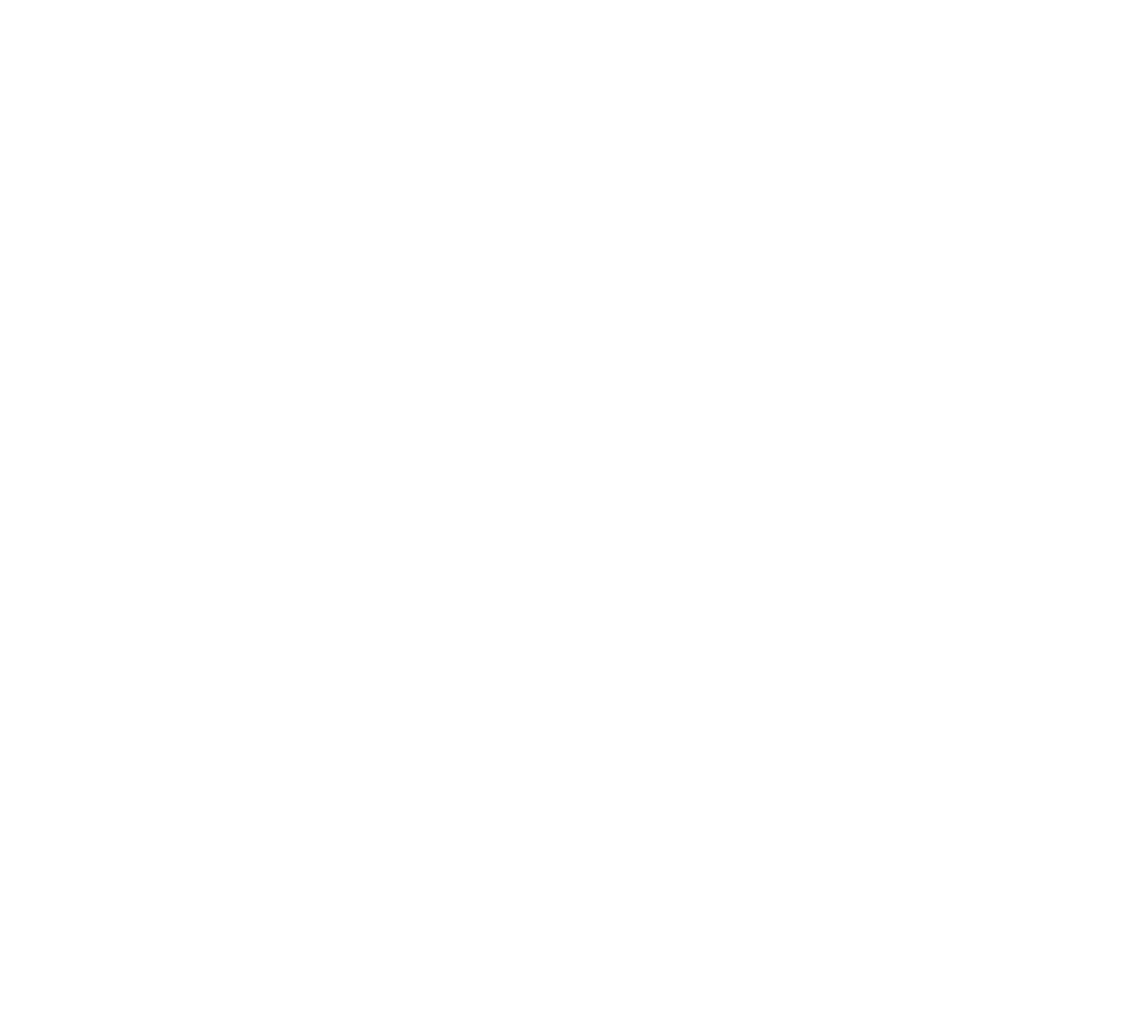
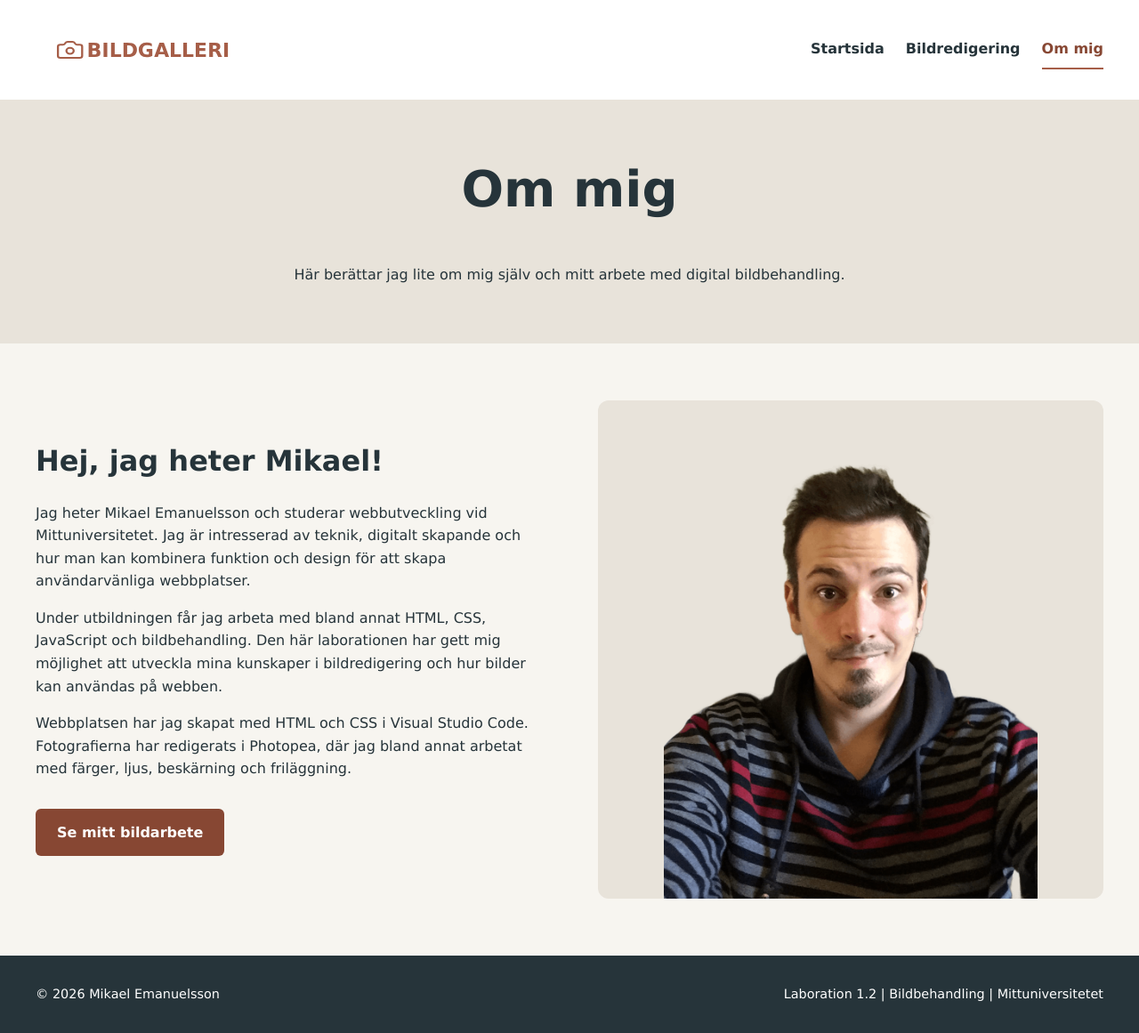
Before and after one commit to miem85/1.2, a plain HTML site: page om-mig.html in a window 1280 px wide. Shown: the whole page at 89% size. Before the commit the page ends 800 px from the top, so only its background shows below. Drawn offline with Linux system fonts and the light colour scheme.

Commit message:
Add about page and refine responsive layout

```diff
--- a/om-mig.html
+++ b/om-mig.html
@@ -0,0 +1,106 @@
+
+<!DOCTYPE html>
+<html lang="sv">
+<head>
+    <meta charset="UTF-8">
+    <meta name="viewport" content="width=device-width, initial-scale=1.0">
+    <meta name="description" content="Läs mer om Mikael Emanuelsson, student inom webbutveckling vid Mittuniversitetet.">
+    <meta name="author" content="Mikael Emanuelsson">
+
+    <title>Om mig | Bildgalleri</title>
+
+    <link rel="icon" type="image/x-icon" href="images/favicon.ico">
+    <link rel="icon" type="image/png" sizes="32x32" href="images/favicon.png">
+    <link rel="stylesheet" href="styles/style.css">
+</head>
+<body>
+
+    <header class="site-header">
+        <div class="container header-content">
+
+            <a href="index.html" class="logo" aria-label="Bildgalleri, till startsidan">
+                <img src="images/logo.svg" alt="Bildgalleri" width="240" height="80">
+            </a>
+
+            <nav class="main-nav" aria-label="Huvudnavigation">
+                <ul>
+                    <li><a href="index.html">Startsida</a></li>
+                    <li><a href="bildredigering.html">Bildredigering</a></li>
+                    <li><a href="om-mig.html" aria-current="page">Om mig</a></li>
+                </ul>
+            </nav>
+
+        </div>
+    </header>
+
+    <main>
+
+        <section class="page-intro" aria-labelledby="page-title">
+            <div class="container">
+                <h1 id="page-title">Om mig</h1>
+                <p>
+                    Här berättar jag lite om mig själv och mitt arbete
+                    med digital bildbehandling.
+                </p>
+            </div>
+        </section>
+
+        <section class="about-page" aria-labelledby="about-heading">
+            <div class="container about-page-content">
+
+                <div class="about-page-text">
+                    <h2 id="about-heading">Hej, jag heter Mikael!</h2>
+
+                    <p>
+                        Jag heter Mikael Emanuelsson och studerar
+                        webbutveckling vid Mittuniversitetet.
+                        Jag är intresserad av teknik, digitalt skapande
+                        och hur man kan kombinera funktion och design
+                        för att skapa användarvänliga webbplatser.
+                    </p>
+
+                    <p>
+                        Under utbildningen får jag arbeta med bland
+                        annat HTML, CSS, JavaScript och bildbehandling.
+                        Den här laborationen har gett mig möjlighet
+                        att utveckla mina kunskaper i bildredigering
+                        och hur bilder kan användas på webben.
+                    </p>
+
+                    <p>
+                        Webbplatsen har jag skapat med HTML och CSS
+                        i Visual Studio Code. Fotografierna har
+                        redigerats i Photopea, där jag bland annat
+                        arbetat med färger, ljus, beskärning och
+                        friläggning.
+                    </p>
+
+                    <a href="bildredigering.html" class="button">
+                        Se mitt bildarbete
+                    </a>
+                </div>
+
+                <!-- Frilagt porträtt med transparent bakgrund -->
+                <div class="about-page-portrait">
+                    <img
+                        src="images/portrait.png"
+                        alt="Frilagt porträtt av Mikael Emanuelsson"
+                        width="640"
+                        height="853"
+                    >
+                </div>
+
+            </div>
+        </section>
+
+    </main>
+
+    <footer class="site-footer">
+        <div class="container footer-content">
+            <p>&copy; 2026 Mikael Emanuelsson</p>
+            <p>Laboration 1.2 | Bildbehandling | Mittuniversitetet</p>
+        </div>
+    </footer>
+
+</body>
+</html>
--- a/styles/style.css
+++ b/styles/style.css
@@ -388,6 +388,42 @@ section {
   font-size: 0.9rem;
 }
 
+/* Om mig */
+
+.about-page {
+  padding-block: 4rem;
+}
+
+.about-page-content {
+  display: grid;
+  grid-template-columns: 1fr;
+  align-items: center;
+  gap: 3rem;
+}
+
+.about-page-text h2 {
+  margin-bottom: 1.5rem;
+}
+
+.about-page-text .button {
+  margin-top: 1rem;
+}
+
+.about-page-portrait {
+  display: flex;
+  justify-content: center;
+  align-items: end;
+  min-height: 300px;
+  overflow: hidden;
+  border-radius: 12px;
+  background-color: var(--surface);
+}
+
+.about-page-portrait img {
+  width: min(100%, 420px);
+  height: auto;
+}
+
 /* Surfplattor */
 
 @media (min-width: 600px) {
@@ -396,7 +432,7 @@ section {
   }
 }
 
-/* Bildjämförelser på större skärmar */
+/* Mellanstora skärmar */
 
 @media (min-width: 700px) {
   .comparison-grid {
@@ -420,8 +456,9 @@ section {
     min-height: 500px;
   }
 
-  .about-preview-content {
-    grid-template-columns: 1fr 1fr;
+  .about-preview-content,
+  .about-page-content {
+    grid-template-columns: repeat(2, minmax(0, 1fr));
     gap: 4rem;
   }
 
```
